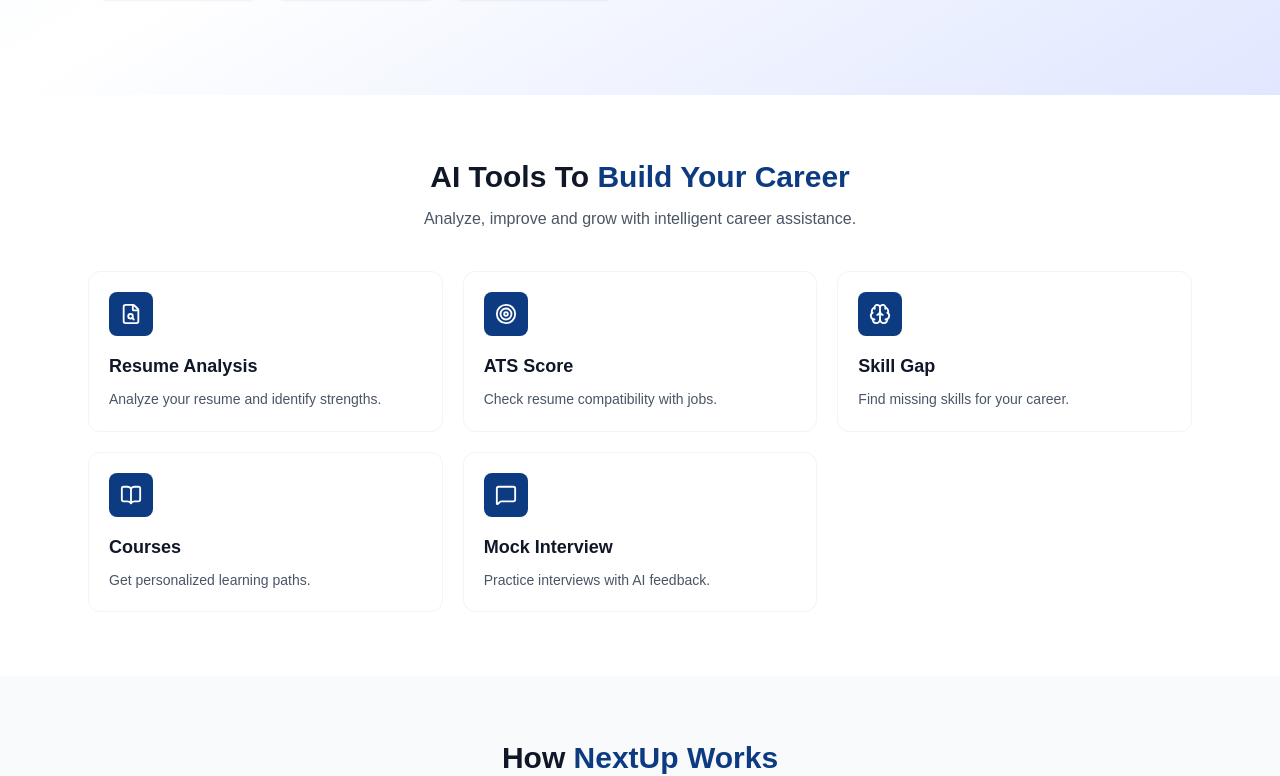
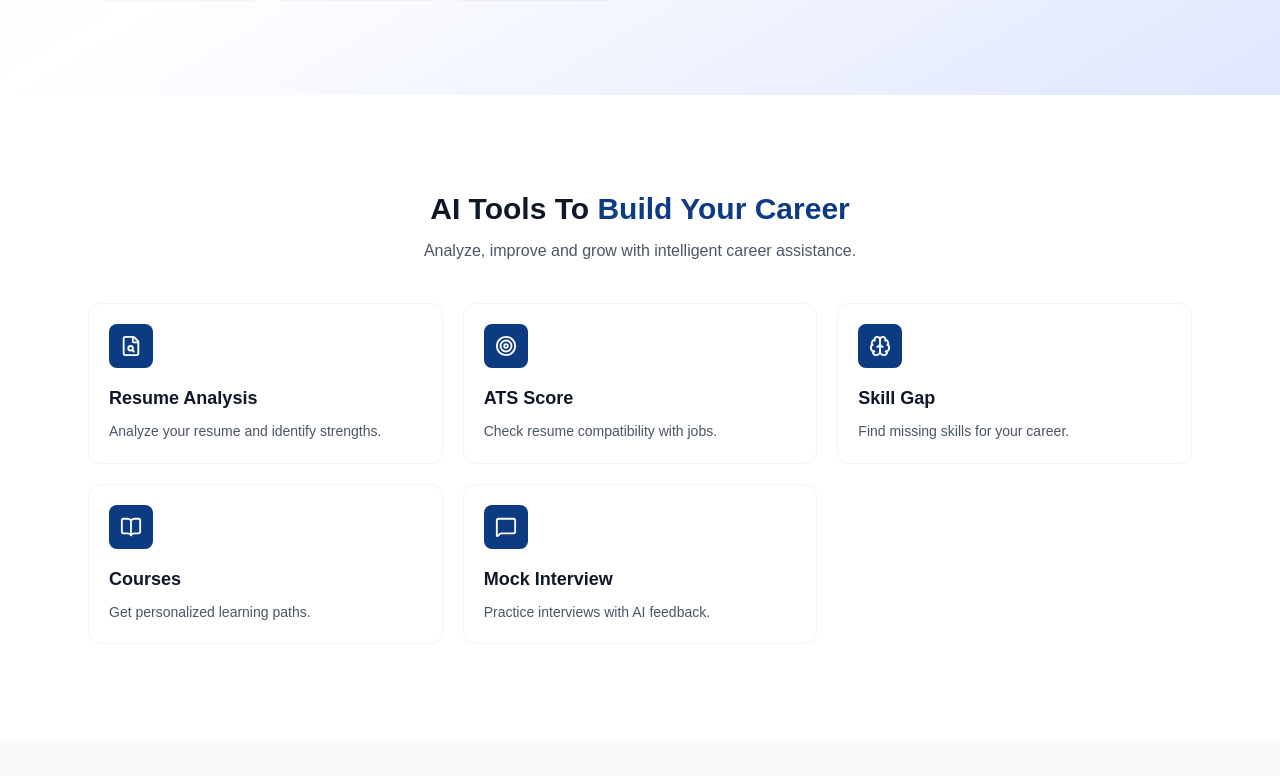
Before and after one commit to Dev-CodeBox/nextup, a Next.js app: page / in a window 1280 px wide. Shown: the part 651-1427 px from the top of the page. Built offline with nearby package versions, Linux system fonts and the light colour scheme.

Commit message:
Footer updated by top padding

```diff
--- a/src/components/home/Features.jsx
+++ b/src/components/home/Features.jsx
@@ -42,7 +42,7 @@ export default function Features() {
             id="features"
             className="
                 py-14
-                sm:py-16
+                sm:py-24
                 bg-white
             "
         >
```
